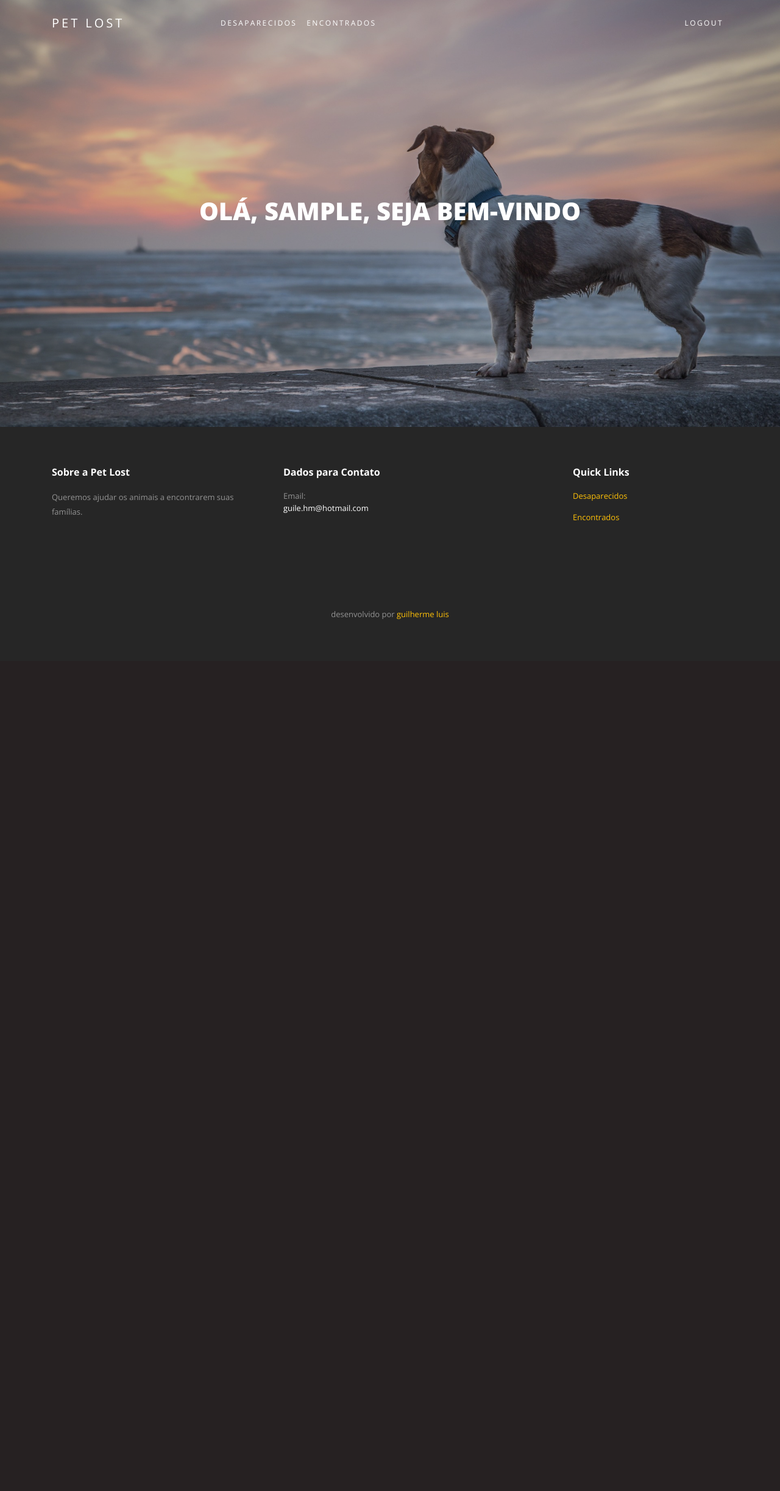
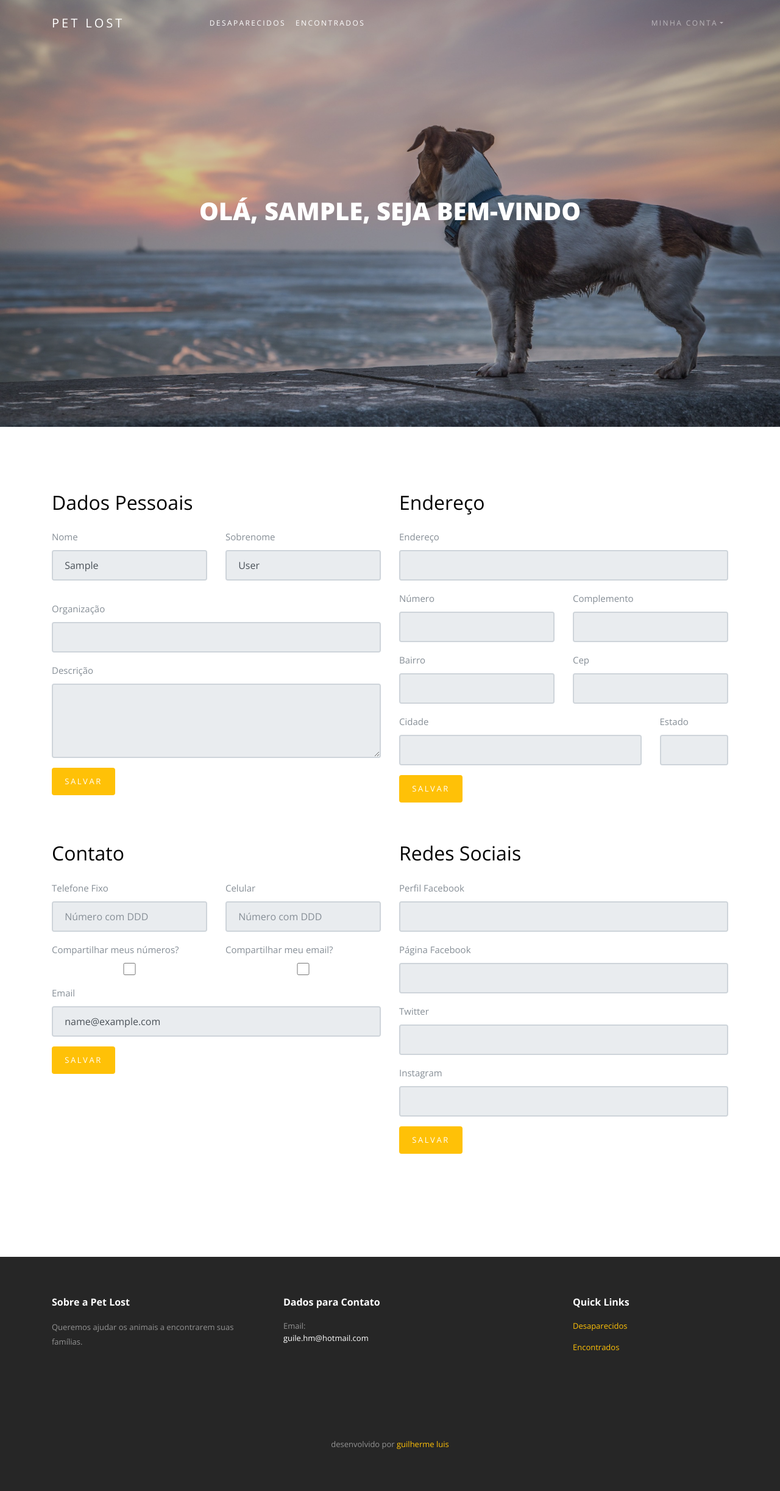
Before and after one commit to guilehm/pet-lost, a Django app: page /accounts/profile/ in a window 1280 px wide. Shown: the whole page at 61% size. Before the commit the page ends 1016 px from the top, so only its background shows below. Run offline with Django 3.2, Linux system fonts and the light colour scheme; the visitor is signed in with stand-in values (Sample User, id 1); some libraries are stand-ins or nearby versions.

Commit message:
create profile page

```diff
--- /dev/null
+++ b/web/templates/accounts/profile.html
@@ -0,0 +1,191 @@
+{% extends 'web/base.html' %}
+{% load i18n %}
+{% load static %}
+{% block banners %}
+    {% load socialaccount %}
+    {% providers_media_js %}
+    {% language 'pt-BR' %}
+    <section class="home-slider owl-carousel">
+        <div class="slider-item" style="background-image: url({% static 'web/img/login-banner-picture.jpg' %});">
+            <div class="container">
+                <div class="row slider-text align-items-center justify-content-center">
+                    <div class="col-md-8 text-center col-sm-12 element-animate">
+                        <div class="container text-center">
+                            <h1 class="display-4 mb-2">Olá, {{ request.user.first_name }}, seja bem-vindo</h1>
+                        </div>
+                    </div>
+                </div>
+            </div>
+        </div>
+    </section>
+    {% endlanguage %}
+{% endblock %}
+{% block content %}
+<section class="section">
+    <div class="container">
+        <div class="row">
+            <div class="col-md-6 mb-5 order-2">
+                <h2 class="heading mb-4">Dados Pessoais</h2>
+                <form method="post">
+                    {% csrf_token %}
+                    <div class="row">
+                        <div class="col-md-6 form-group">
+                            <label for="name">Nome</label>
+                            <input type="text" id="name" class="form-control" value="{{ user.first_name }}" disabled>
+                        </div>
+                        <div class="col-md-6 form-group">
+                            <label for="phone">Sobrenome</label>
+                            <input type="text" id="phone" class="form-control " value="{{ user.last_name }}" disabled>
+                        </div>
+                    </div>
+                    <div class="row">
+                        <div class="col-md-12 form-group">
+
+                        </div>
+                    </div>
+                    <div class="row">
+                        <div class="col-md-12 form-group">
+                            <label for="org_name">Organização</label>
+                            <input type="text" id="org_name" class="form-control " value="{{ user.org_name|default:'' }}" disabled>
+                        </div>
+                    </div>
+                    <div class="row">
+                        <div class="col-md-12 form-group">
+                            <label for="description">Descrição</label>
+                            <textarea name="description" id="description" class="form-control " cols="30" rows="4" disabled>
+                                {{ user.description|default:'' }}
+                            </textarea>
+                        </div>
+                    </div>
+                    <div class="row">
+                        <div class="col-md-6 form-group">
+                            <input type="submit" value="Salvar" class="btn btn-primary">
+                        </div>
+                    </div>
+                </form>
+            </div>
+            <div class="col-md-6 mb-5 order-2">
+                <h2 class="heading mb-4">Endereço</h2>
+                <form method="post">
+                    {% csrf_token %}
+                    <div class="row">
+                        <div class="col-md-12 form-group">
+                            <label for="address">Endereço</label>
+                            <input type="text" id="address" class="form-control" value="{{ user.address|default:'' }}" disabled>
+                        </div>
+                    </div>
+                    <div class="row">
+                        <div class="col-md-6 form-group">
+                            <label for="number">Número</label>
+                            <input type="text" id="number" class="form-control" value="{{ user.number|default:'' }}" disabled>
+                        </div>
+                        <div class="col-md-6 form-group">
+                            <label for="complement">Complemento</label>
+                            <input type="text" id="complement" class="form-control " value="{{ user.complement|default:'' }}" disabled>
+                        </div>
+                    </div>
+                    <div class="row">
+                        <div class="col-md-6 form-group">
+                            <label for="district">Bairro</label>
+                            <input type="text" id="district" class="form-control " value="{{ user.district|default:'' }}" disabled>
+                        </div>
+                        <div class="col-md-6 form-group">
+                            <label for="postal_code">Cep</label>
+                            <input type="text" id="postal_code" class="form-control" value="{{ user.postal_code|default:'' }}" disabled>
+                        </div>
+                    </div>
+                    <div class="row">
+                        <div class="col-md-9 form-group">
+                            <label for="city">Cidade</label>
+                            <input type="text" id="city" class="form-control" value="{{ user.city|default:'' }}" disabled>
+                        </div>
+                        <div class="col-md-3 form-group">
+                            <label for="state">Estado</label>
+                            <input type="text" id="state" class="form-control" value="{{ user.city.state|default:'' }}" disabled>
+                        </div>
+                    </div>
+                    <div class="row">
+                        <div class="col-md-12 form-group">
+                            <input type="submit" value="Salvar" class="btn btn-primary">
+                        </div>
+                    </div>
+                </form>
+            </div>
+        </div>
+        <div class="row">
+            <div class="col-md-6 mb-5 order-2">
+                <h2 class="heading mb-4">Contato</h2>
+                <form method="post">
+                    {% csrf_token %}
+                    <div class="row">
+                        <div class="col-md-6 form-group">
+                            <label for="phone_number">Telefone Fixo</label>
+                            <input type="text" id="phone_number" class="form-control" value="{{ user.phone_number|default:'' }}" placeholder="Número com DDD" disabled>
+                        </div>
+                        <div class="col-md-6 form-group">
+                            <label for="mobile_phone_number">Celular</label>
+                            <input type="text" id="mobile_phone_number" class="form-control " value="{{ user.mobile_phone_number|default:'' }}" placeholder="Número com DDD" disabled>
+                        </div>
+                    </div>
+                    <div class="row">
+                        <div class="col-md-6 form-group">
+                            <label for="share_phone">Compartilhar meus números?</label>
+                            <input type="checkbox" id="share_phone" class="form-control " value="{{ user.share_phone }}" style="height: 20px;">
+                        </div>
+                        <div class="col-md-6 form-group">
+                            <label for="share_email">Compartilhar meu email?</label>
+                            <input type="checkbox" id="share_email" class="form-control " value="{{ user.share_email }}" style="height: 20px;">
+                        </div>
+                    </div>
+                    <div class="row">
+                        <div class="col-md-12 form-group">
+                            <label for="email">Email</label>
+                            <input type="email" id="email" class="form-control " value="{{ user.email }}" disabled>
+                        </div>
+                    </div>
+                    <div class="row">
+                        <div class="col-md-6 form-group">
+                            <input type="submit" value="Salvar" class="btn btn-primary">
+                        </div>
+                    </div>
+                </form>
+            </div>
+            <div class="col-md-6 mb-5 order-2">
+                <h2 class="heading mb-4">Redes Sociais</h2>
+                <form method="post">
+                    {% csrf_token %}
+                    <div class="row">
+                        <div class="col-md-12 form-group">
+                            <label for="url_facebook_profile">Perfil Facebook</label>
+                            <input type="url" id="url_facebook_profile" class="form-control" value="{{ user.url_facebook_profile|default:'' }}" disabled>
+                        </div>
+                    </div>
+                    <div class="row">
+                        <div class="col-md-12 form-group">
+                            <label for="url_facebook_page">Página Facebook</label>
+                            <input type="url" id="url_facebook_page" class="form-control" value="{{ user.url_facebook_page|default:'' }}" disabled>
+                        </div>
+                    </div>
+                    <div class="row">
+                        <div class="col-md-12 form-group">
+                            <label for="url_twitter">Twitter</label>
+                            <input type="url" id="url_twitter" class="form-control" value="{{ user.url_twitter|default:'' }}" disabled>
+                        </div>
+                    </div>
+                    <div class="row">
+                        <div class="col-md-12 form-group">
+                            <label for="url_instagram">Instagram</label>
+                            <input type="url" id="url_instagram" class="form-control" value="{{ user.url_instagram|default:'' }}" disabled>
+                        </div>
+                    </div>
+                    <div class="row">
+                        <div class="col-md-12 form-group">
+                            <input type="submit" value="Salvar" class="btn btn-primary">
+                        </div>
+                    </div>
+                </form>
+            </div>
+        </div>
+    </div>
+</section>
+{% endblock %}
--- a/web/templates/web/base.html
+++ b/web/templates/web/base.html
@@ -44,8 +44,16 @@
                             <a class="nav-link active" href="{% url 'web:account-signup' %}">Registrar</a>
                         </li>
                     {% else %}
-                        <li class="nav-item">
-                            <a class="nav-link active" href="{% url 'web:account-logout' %}">Logout</a>
+                        <li class="nav-item dropdown">
+                            <a class="nav-link dropdown-toggle" href="services.html" id="dropdown04" data-toggle="dropdown" aria-haspopup="true"
+                               aria-expanded="false">Minha Conta</a>
+                            <div class="dropdown-menu" aria-labelledby="dropdown04">
+                                {% if request.user.socialaccount_set.exists %}
+                                    <img src="{{ request.user.socialaccount_set.all.0.get_avatar_url }}" class="img-fluid d-sm-none d-md-block " alt="">
+                                {% endif %}
+                                <a class="dropdown-item" href="{% url 'web:account-profile' %}">Perfil</a>
+                                <a class="dropdown-item" href="{% url 'web:account-logout' %}">Logout</a>
+                            </div>
                         </li>
                     {% endif %}
                 </ul>
--- a/web/urls.py
+++ b/web/urls.py
@@ -9,7 +9,7 @@ urlpatterns = [
     path('pets/lost/', views.lost_list, name='pet-lost'),
     path('pets/found/', views.found_list, name='pet-found'),
     path('pets/<str:slug>/', views.pet_detail, name='pet-detail'),
-    path('accounts/profile/', views.login_view, name='account-profile'),
+    path('accounts/profile/', views.profile, name='account-profile'),
     path('accounts/login/', views.login_view, name='account-login'),
     path('accounts/logout/', views.logout_view, name='account-logout'),
     path('accounts/signup/', views.signup_view, name='account-signup'),
--- a/web/views.py
+++ b/web/views.py
@@ -1,4 +1,6 @@
+from allauth.socialaccount.models import SocialAccount
 from django.contrib.auth import authenticate, login, logout
+from django.contrib.auth.decorators import login_required
 from django.core.paginator import EmptyPage, PageNotAnInteger, Paginator
 from django.shortcuts import get_object_or_404, redirect, render
 
@@ -124,3 +126,16 @@ def signup_view(request):
     return render(request, 'accounts/signup.html', {
         'form': form
     })
+
+
+@login_required
+def profile(request):
+    user = request.user
+    try:
+        social_account = SocialAccount.objects.get(user=user)
+    except SocialAccount.DoesNotExist:
+        social_account = None
+    return render(request, 'accounts/profile.html', {
+        'user': user,
+        'social_account': social_account,
+    })
```
